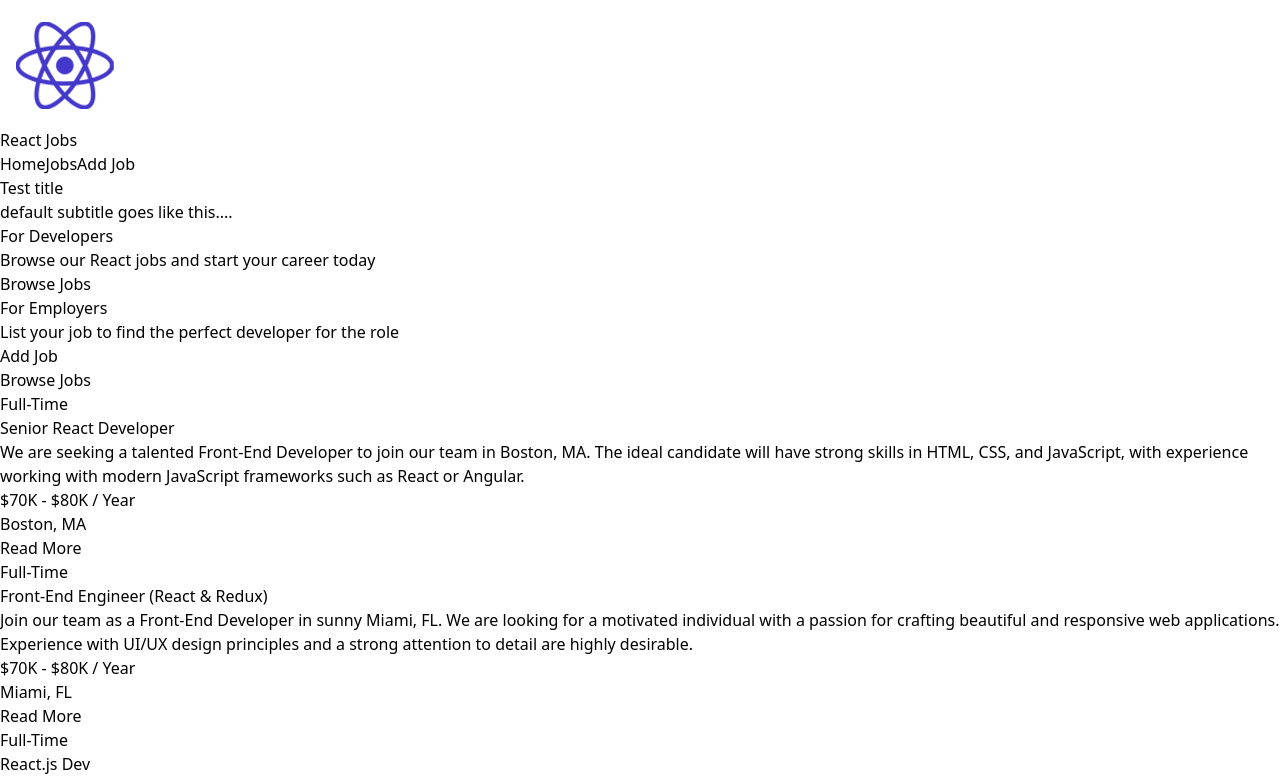
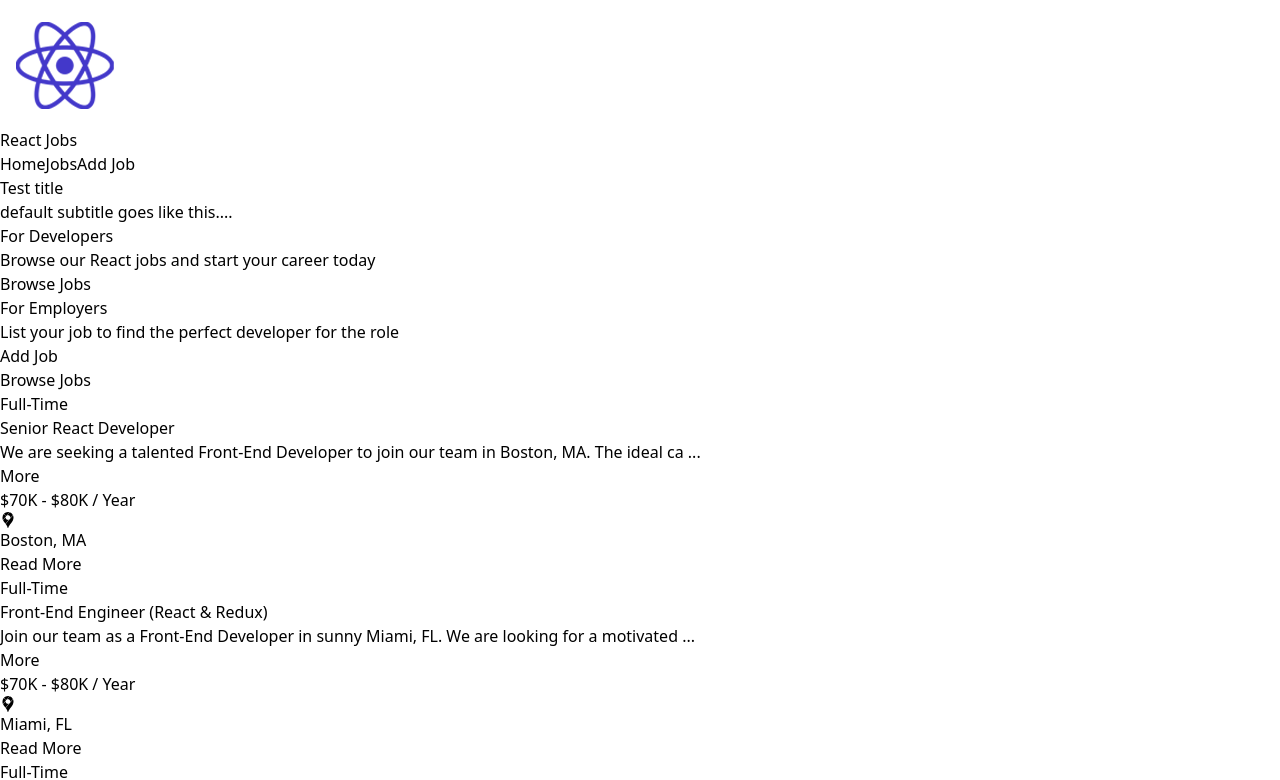
Before and after one commit to subash-gautam/learning-react, a React (Vite) app: page / in a window 1280 px wide. Shown: the top 780 px of the page. Built offline with nearby package versions, Linux system fonts and the light colour scheme.

Commit message:
useState: more/less and react-icons

```diff
--- a/package.json
+++ b/package.json
@@ -11,7 +11,8 @@
   },
   "dependencies": {
     "react": "^18.2.0",
-    "react-dom": "^18.2.0"
+    "react-dom": "^18.2.0",
+    "react-icons": "^5.2.1"
   },
   "devDependencies": {
     "@types/react": "^18.2.66",
--- a/src/components/JobListing.jsx
+++ b/src/components/JobListing.jsx
@@ -1,7 +1,15 @@
 import { useState, React } from "react";
+import { SiGooglemaps } from "react-icons/si";
 
 const JobListing = ({ job }) => {
-    const description = job.description;
+    const [showDesc, setShowDesc] = useState(false);
+
+    let description = job.description;
+
+    if (!showDesc) {
+        description = description.substring(0, 90) + " ...";
+    }
+
     return (
         <div className="bg-white rounded-xl shadow-md relative" key={job.id}>
             <div className="p-4">
@@ -10,7 +18,14 @@
                     <h3 className="text-xl font-bold">{job.title}</h3>
                 </div>
 
-                <div className="mb-5">{job.description}</div>
+                <div className="mb-5">{description}</div>
+                <button
+                    onClick={() => {
+                        setShowDesc((prevState) => !prevState);
+                    }}
+                    className="text-indigo-500 mb-5 hover:text-indigo-600">
+                    {showDesc ? "Less" : "More"}
+                </button>
 
                 <h3 className="text-indigo-500 mb-2">{job.salary} / Year</h3>
 
@@ -18,7 +33,7 @@
 
                 <div className="flex flex-col lg:flex-row justify-between mb-4">
                     <div className="text-orange-700 mb-3">
-                        <i className="fa-solid fa-location-dot text-lg"></i>
+                        <SiGooglemaps className="inline text-lg md-1" />
                         {job.location}
                     </div>
                     <a
```
Also changed, not shown: 1 other file (tests, documents, lock files or other folders).
